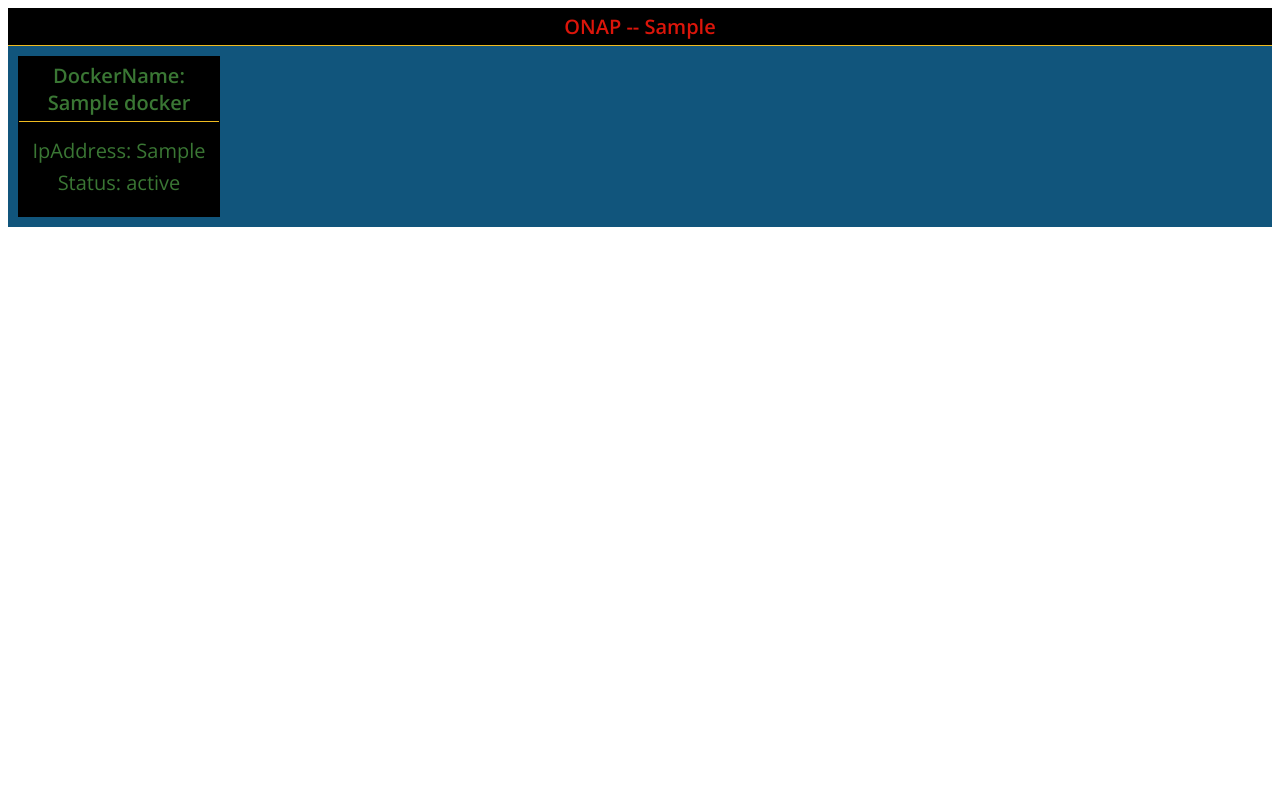
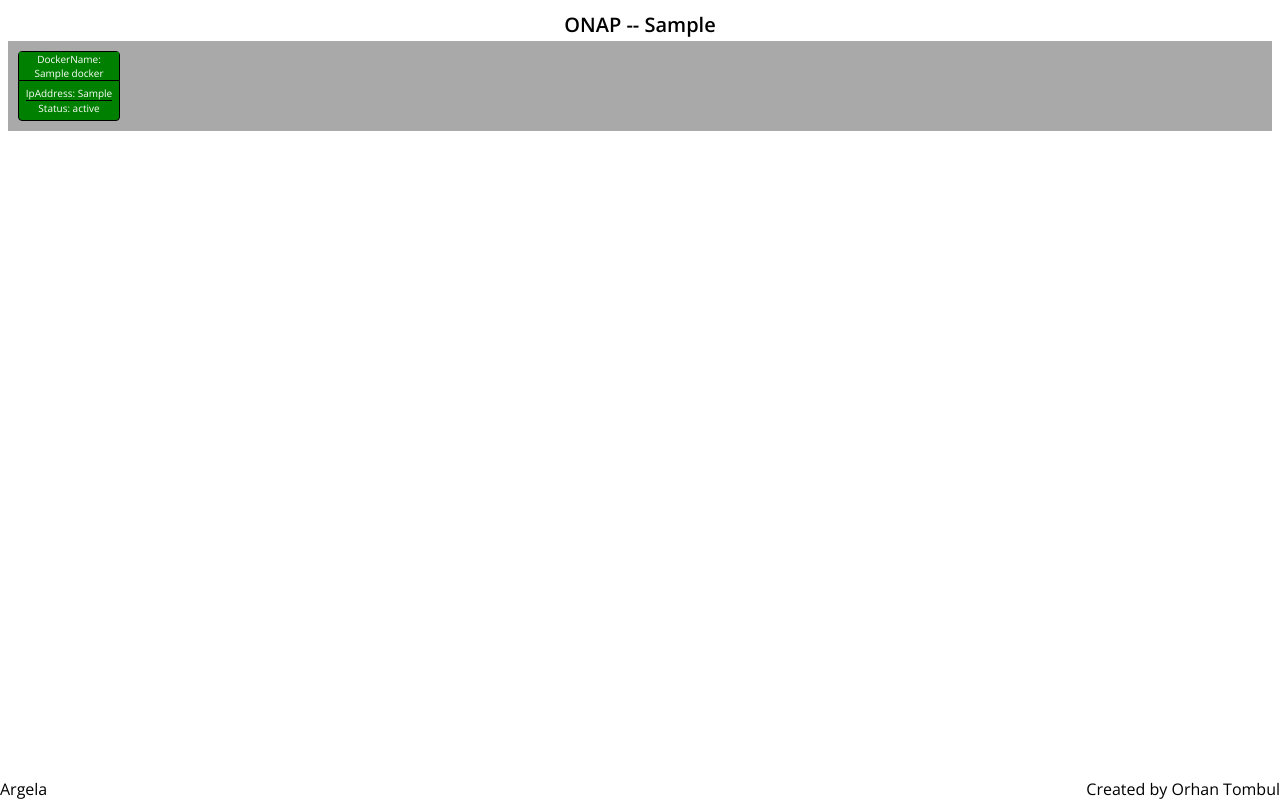
Before and after one commit to orhantombul/GrpcTestPythonwithJava, a Flask app: template mytest/MonitorServicePython/com/templates/robot.html in a window 1280 px wide. Run offline with Flask 2, Linux system fonts and the light colour scheme; the template is opened without the code that fills it: most values are stand-ins (such as "Sample title", 1, 10 or a date in 2020).

Commit message:
changed style file

```diff
--- a/mytest/MonitorServicePython/com/app.py
+++ b/mytest/MonitorServicePython/com/App.py
@@ -9,6 +9,7 @@
 from mytest.MonitorServicePython.com.ApplicationManager import ApplicationManager
 from mytest.MonitorServicePython.com.Container import Container
 
+server_port_addr = 'localhost:5016'
 app = Flask(__name__)
 
 _ONE_DAY_IN_SECONDS = 60 * 60 * 24
@@ -36,9 +37,9 @@
 
 
 def serve():
-    server = grpc.server(futures.ThreadPoolExecutor(max_workers=10))
+    server = grpc.server(futures.ThreadPoolExecutor(max_workers=2))
     ContainerServer_pb2_grpc.add_SendServiceServicer_to_server(GetInfoFromGrpc(), server)
-    server.add_insecure_port('[::]:5016')
+    server.add_insecure_port(server_port_addr)    # Server port address
     server.start()
     print("server started")
     try:
@@ -49,10 +50,11 @@
 
 
 serve_thread = threading.Thread(name='serve', target=serve)
-'''app_thread = threading.Thread(name='app.run', target=app.run)'''
+app_thread = threading.Thread(name='app.run', target=app.run)
 
 if __name__ == "__main__":
     app.config['SERVER_NAME'] = "127.0.0.1:5555"
-    t = threading.Timer(5, app.run()).start()
+    app.jinja_env.auto_reload = True
+    app.config['TEMPLATES_AUTO_RELOAD'] = True
+    app_thread.start()
     serve_thread.start()
-    '''app_thread.start()'''
--- a/mytest/MonitorServicePython/com/static/styles/style.css
+++ b/mytest/MonitorServicePython/com/static/styles/style.css
@@ -1,107 +1,92 @@
 body{
   font-family: 'Open Sans', sans-serif;
 }
-
-.table{
-  color: #D32F2F;
+.containerMain {
+  display: flex;
+  background-color: darkgrey;
+  color: #FFFFFF;
+  flex-wrap:wrap;
+}
+.containerMain > div {
+  display: flex;
+  background-color: darkgrey;
+  margin: 10px;
+  font-size: 10px;
+}
+.containerIp {
+  color: #000000;
   text-align: center;
-  font-size: 12px;
+  font-size: 20px;
   font-weight: 600;
-  border-bottom: 1px solid #EF9A9A;
-  background-color: #FFEBEE;
-  padding: 5px 10px;
+  background-color: #FFFFFF;
+  padding: 3px 3px;
 }
-
-.card {
-  width: 200px;                 /* Set width of cards */
+.dockerMain {
+  display: flex;              /* Children use flexBox */
+  flex-direction: column;     /* Rotate Axis to Vertical */
+  justify-content: center;    /* Group Children in Center */
+  align-items: center;        /* Group Children in Center (+axis) */
+  padding: 5px 0;            /* Add padding to the top/bottom */
+}
+.dockerPass {
+  width: 100px;                 /* Set width of cards */
   border: 1px solid #000000;    /* Set up Border */
   border-radius: 4px;           /* Slightly Curve edges */
   overflow: fragments;             /* Fixes the corners */
   display: flex;                /* Children use Flexbox */
   flex-direction: column;       /* Rotate Axis */
+  background-color: green;
 }
-
-.card-header {
-  color: #db150a;
-  text-align: center;
-  font-size: 20px;
-  font-weight: 600;
-  border-bottom: 1px solid #efbb20;
-  background-color: #000000;
-  padding: 5px 10px;
-}
-
-.card-main {
-  display: flex;              /* Children use Flexbox */
-  flex-direction: column;     /* Rotate Axis to Vertical */
-  justify-content: center;    /* Group Children in Center */
-  align-items: center;        /* Group Children in Center (+axis) */
-  padding: 15px 0;            /* Add padding to the top/bottom */
-}
-
-.material-icons {
-  font-size: 20px;
-  color: #D32F2F;
-  margin-bottom: 5px;
-}
-
-.main-description {
-  color: #D32F2F;
-  font-size: 30px;
-  text-align: center;
-}
-
-
-
-.flex-container {
-  display: flex;
-  background-color: #11557C;
-  color: #FFFFFF;
-}
-
-.flex-container > div {
-  display: flex;
-  background-color: #000000;
-  margin: 10px;
-  font-size: 10px;
-}
-
-
-.card1 {
-  width: 200px;                 /* Set width of cards */
+.dockerFail {
+  width: 100px;                 /* Set width of cards */
   border: 1px solid #000000;    /* Set up Border */
   border-radius: 4px;           /* Slightly Curve edges */
   overflow: fragments;             /* Fixes the corners */
   display: flex;                /* Children use Flexbox */
   flex-direction: column;       /* Rotate Axis */
+  background-color: red;
+}
+.dockerNameFail {
+  color:#FFFFFF;
+  text-align: center;
+  background-color: red;
+  border-bottom: 1px solid black ;
+
+}
+.dockerNamePass {
+  color:#FFFFFF;
+  text-align: center;
+  background-color: green;
+  border-bottom: 1px solid black ;
+}
+.dockerInfoRed {
+  color: #FFFFFF;
+  border-bottom: 1px solid black ;
+}
+.dockerStatusRed {
+  color: #FFFFFF;
 }
 
-.card-header1 {
-  color: #3A7734;
-  text-align: center;
-  font-size: 20px;
-  font-weight: 600;
-  border-bottom: 1px solid #efbb20;
-  background-color: #000000;
-  padding: 5px 10px;
+.dockerInfoGreen {
+  color: #FFFFFF;
+  border-bottom: 1px solid black ;
 }
-
-.card-main1 {
-  display: flex;              /* Children use Flexbox */
-  flex-direction: column;     /* Rotate Axis to Vertical */
-  justify-content: center;    /* Group Children in Center */
-  align-items: center;        /* Group Children in Center (+axis) */
-  padding: 15px 0;            /* Add padding to the top/bottom */
+.dockerStatusGreen {
+  color: #FFFFFF;
 }
-
-.material-icons1 {
-  font-size: 20px;
-  color: #3A7734;
-  margin-bottom: 5px;
+.footerRight {
+   position: fixed;
+   left: 0;
+   bottom: 0;
+   width: 100%;
+   color: black;
+   text-align: right;
 }
-
-.main-description1 {
-  color: #3A7734;
-  font-size: 30px;
-  text-align: center;
+.footerLeft {
+   position: fixed;
+   left: 0;
+   bottom: 0;
+   width: 100%;
+   color: black;
+   text-align: left;
 }
--- a/mytest/MonitorServicePython/com/templates/robot.html
+++ b/mytest/MonitorServicePython/com/templates/robot.html
@@ -4,34 +4,44 @@
 	<title>Title1</title>
 	<link rel="stylesheet" type="text/css" href="{{ url_for('static',filename='styles/style.css') }}">
     <link href="https://fonts.googleapis.com/css?family=Open+Sans:400,600" rel="stylesheet">
+     <meta http-equiv="refresh" content="5">
 </head>
 <body>
 {% for container_ip in containerMap %}
-    <div class="card-header"> ONAP -- {{ container_ip }} </div>
-            <div class="flex-container">
+    <div class="containerIp"> ONAP -- {{ container_ip }} </div>
+    <div class="containerMain">
         {% for docker in containerMap[container_ip].getDockerList() %}
             <div>
                 {% if docker.getDockerInfo().getDockerInfoStatus() == 'FAIL' %}
-                        <div class="card">
-                                <div class="card-header">DockerName: {{docker.getDockerName() }}</div>
-                                    <div class="card-main">
-                                        <div class="material-icons">IpAddress: {{ docker.getDockerInfo().getDockerInfoIp() }}</div>
-                                         <div class="material-icons">Status: {{ docker.getDockerInfo().getDockerInfoStatus() }}</div>
+                    <div class="dockerFail">
+                        <div class="dockerNameFail">DockerName: {{docker.getDockerName() }}</div>
+                        <div class="dockerMain">
+                            <div class="dockerInfoRed">
+                                IpAddress: {{ docker.getDockerInfo().getDockerInfoIp() }}</div>
+                            <div class="dockerStatusRed">
+                                Status: {{ docker.getDockerInfo().getDockerInfoStatus() }}</div>
                         </div>
                     </div>
                 {% else %}
-                        <div class="card1">
-                            <div class="card-header1">DockerName: {{ docker.getDockerName() }}</div>
-                            <div class="card-main1">
-                                <div class="material-icons1">IpAddress: {{ docker.getDockerInfo().getDockerInfoIp() }}</div>
-                                <div class="material-icons1">Status: {{ docker.getDockerInfo().getDockerInfoStatus() }}</div>
+                    <div class="dockerPass">
+                        <div class="dockerNamePass">DockerName: {{ docker.getDockerName() }}</div>
+                        <div class="dockerMain">
+                            <div class="dockerInfoGreen">
+                                IpAddress: {{ docker.getDockerInfo().getDockerInfoIp() }}</div>
+                            <div class="dockerStatusGreen">
+                                Status: {{ docker.getDockerInfo().getDockerInfoStatus() }}</div>
                         </div>
                     </div>
                 {% endif %}
             </div>
         {% endfor %}
-
     </div>
 {% endfor %}
+<div class="footerRight">
+  <div style="background-color: #FFFFFF">Created by Orhan Tombul</div>
+</div>
+<div class="footerLeft">
+  <div>Argela</div>
+</div>
 </body>
 </html>
```
Also changed, not shown: 1 other file. Lines whose indentation alone changed are shown as unchanged.
